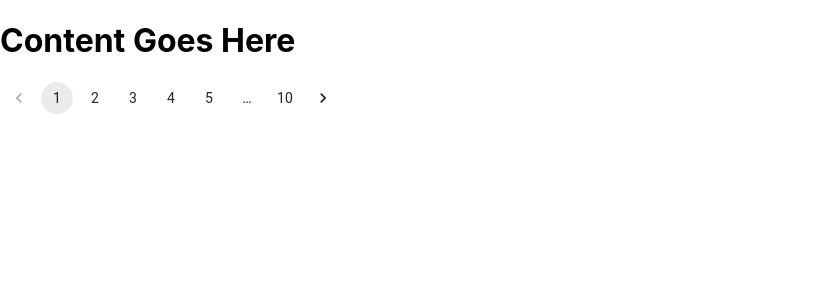
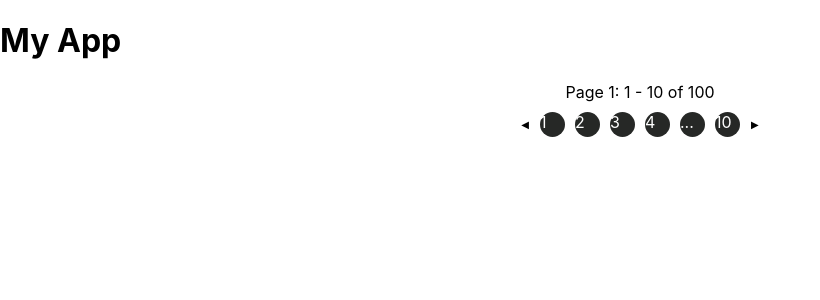
Before and after one commit to azsxdcfv87/frontend-homework, a React (Create React App) app in the folder h4/: page / in a window 1280 px wide. Shown: the top 300 px of the page, without its empty margins (0-820 px from the left). Built offline with nearby package versions, Linux system fonts and the light colour scheme.

Commit message:
write h4

```diff
--- a/h4/src/App.js
+++ b/h4/src/App.js
@@ -1,49 +1,49 @@
-// src/App.js
-import React, { useState } from 'react';
-import Pagination from '@mui/material/Pagination';
-import Stack from '@mui/material/Stack';
+// // src/App.js
+// import React, { useState } from 'react';
+// import Pagination from '@mui/material/Pagination';
+// import Stack from '@mui/material/Stack';
+
+// const App = () => {
+//   const [currentPage, setCurrentPage] = useState(1);
+
+//   const handleChange = (event, value) => {
+//     setCurrentPage(value);
+//   };
+
+//   return (
+//     <div>
+//       <h1>Content Goes Here</h1>
+//       <Stack spacing={2}>
+//         <Pagination count={10} page={currentPage} onChange={handleChange} />
+//       </Stack>
+//     </div>
+//   );
+// };
+
+// export default App;
+
+
+// app.js
+import React from 'react';
+import Paginator from './Paginator'; // 这里根据您的项目结构和文件路径进行调整
 
 const App = () => {
-  const [currentPage, setCurrentPage] = useState(1);
-
-  const handleChange = (event, value) => {
-    setCurrentPage(value);
+  const handlePageChange = (currentPageInfo) => {
+    console.log('Current Page:', currentPageInfo);
+    // 这里可以添加处理当前页码变化的逻辑
   };
 
   return (
-    <div>
-      <h1>Content Goes Here</h1>
-      <Stack spacing={2}>
-        <Pagination count={10} page={currentPage} onChange={handleChange} />
-      </Stack>
+    <div className="app">
+      <h1>My App</h1>
+      <Paginator
+        page={1}
+        total={100}
+        pageSize={10}
+        onPageChange={handlePageChange}
+      />
     </div>
   );
 };
 
 export default App;
-
-
-// // app.js
-// import React from 'react';
-// import Paginator from './Paginator'; // 这里根据您的项目结构和文件路径进行调整
-
-// const App = () => {
-//   const handlePageChange = (currentPageInfo) => {
-//     console.log('Current Page:', currentPageInfo);
-//     // 这里可以添加处理当前页码变化的逻辑
-//   };
-
-//   return (
-//     <div className="app">
-//       <h1>My App</h1>
-//       <Paginator
-//         page={1}
-//         total={100}
-//         pageSize={10}
-//         onPageChange={handlePageChange}
-//       />
-//     </div>
-//   );
-// };
-
-// export default App;
--- a/h4/src/Paginator.css
+++ b/h4/src/Paginator.css
@@ -1,27 +1,33 @@
 /* Paginator.css */
-.paginator {
+.paginator-container {
   display: flex;
-  justify-content: center;
+  flex-direction: column;
   align-items: center;
   margin-top: 20px;
 }
 
-.paginator button {
-  background-color: #fff;
-  border: 1px solid #ddd;
-  color: #333;
-  cursor: pointer;
-  margin: 0 2px;
-  padding: 8px 16px;
-  text-align: center;
-  text-decoration: none;
+.paginator {
+  display: flex;
+  margin-bottom: 10px;
 }
 
-.paginator button:hover {
-  background-color: #ddd;
+.page-button {
+  cursor: pointer;
+  border: none; /* 将边框样式设置为不可见 */
+  background: none; /* 移除背景色 */
+  font-size: 10px;
 }
 
-.paginator button.active {
-  background-color: #4caf50;
+/* Paginator.css */
+.page-numbers span {
+  display: inline-block;
+  margin: 0 5px; /* 添加间距 */
+}
+
+.page-number {
+  background-color: #262826;
   color: white;
+  border-radius: 50%;
+  width: 25px; /* 调整正方形的大小 */
+  height: 25px; /* 调整正方形的大小 */
 }
--- a/h4/src/Paginator.js
+++ b/h4/src/Paginator.js
@@ -39,37 +39,39 @@ const Paginator = ({ page, total, pageSize, onPageChange }) => {
 
     if (pageCount <= 5) {
       for (let i = 1; i <= pageCount; i++) {
-        pageNumbers.push(<span key={i} onClick={() => goToPage(i)}>{i}</span>);
+        pageNumbers.push(<span className="page-number" key={i} onClick={() => goToPage(i)}>{i}</span>);
       }
     } else {
       const mid = Math.max(3, Math.min(pageCount - 2, currentPage));
 
-      pageNumbers.push(<span key={1} onClick={() => goToPage(1)}>1</span>);
+      pageNumbers.push(<span className="page-number" key={1} onClick={() => goToPage(1)}>1</span>);
       if (mid > 3) {
-        pageNumbers.push(<span key="ellipsis1">...</span>);
+        pageNumbers.push(<span className="page-number" key="ellipsis1">...</span>);
       }
 
       for (let i = mid - 1; i <= mid + 1; i++) {
-        pageNumbers.push(<span key={i} onClick={() => goToPage(i)}>{i}</span>);
+        pageNumbers.push(<span className="page-number" key={i} onClick={() => goToPage(i)}>{i}</span>);
       }
 
       if (mid < pageCount - 2) {
-        pageNumbers.push(<span key="ellipsis2">...</span>);
+        pageNumbers.push(<span className="page-number" key="ellipsis2">...</span>);
       }
 
-      pageNumbers.push(<span key={pageCount} onClick={() => goToPage(pageCount)}>{pageCount}</span>);
+      pageNumbers.push(<span className="page-number" key={pageCount} onClick={() => goToPage(pageCount)}>{pageCount}</span>);
     }
 
     return pageNumbers;
   };
 
   return (
-    <div className="paginator">
-      <button onClick={prevPage}>Prev</button>
-      <span>{`Page ${getCurrentPage().page}: ${getCurrentPage().start} - ${getCurrentPage().end} of ${total}`}</span>
-      <button onClick={nextPage}>Next</button>
+    <div className="paginator-container">
+      <div className="paginator">
+        <span>{`Page ${getCurrentPage().page}: ${getCurrentPage().start} - ${getCurrentPage().end} of ${total}`}</span>
+      </div>
       <div className="page-numbers">
-        {renderPageNumbers()}
+        <button className="page-button" onClick={prevPage}>&#9664;</button>
+          {renderPageNumbers()}
+        <button className="page-button" onClick={nextPage}>&#9654;</button>
       </div>
     </div>
   );
```
